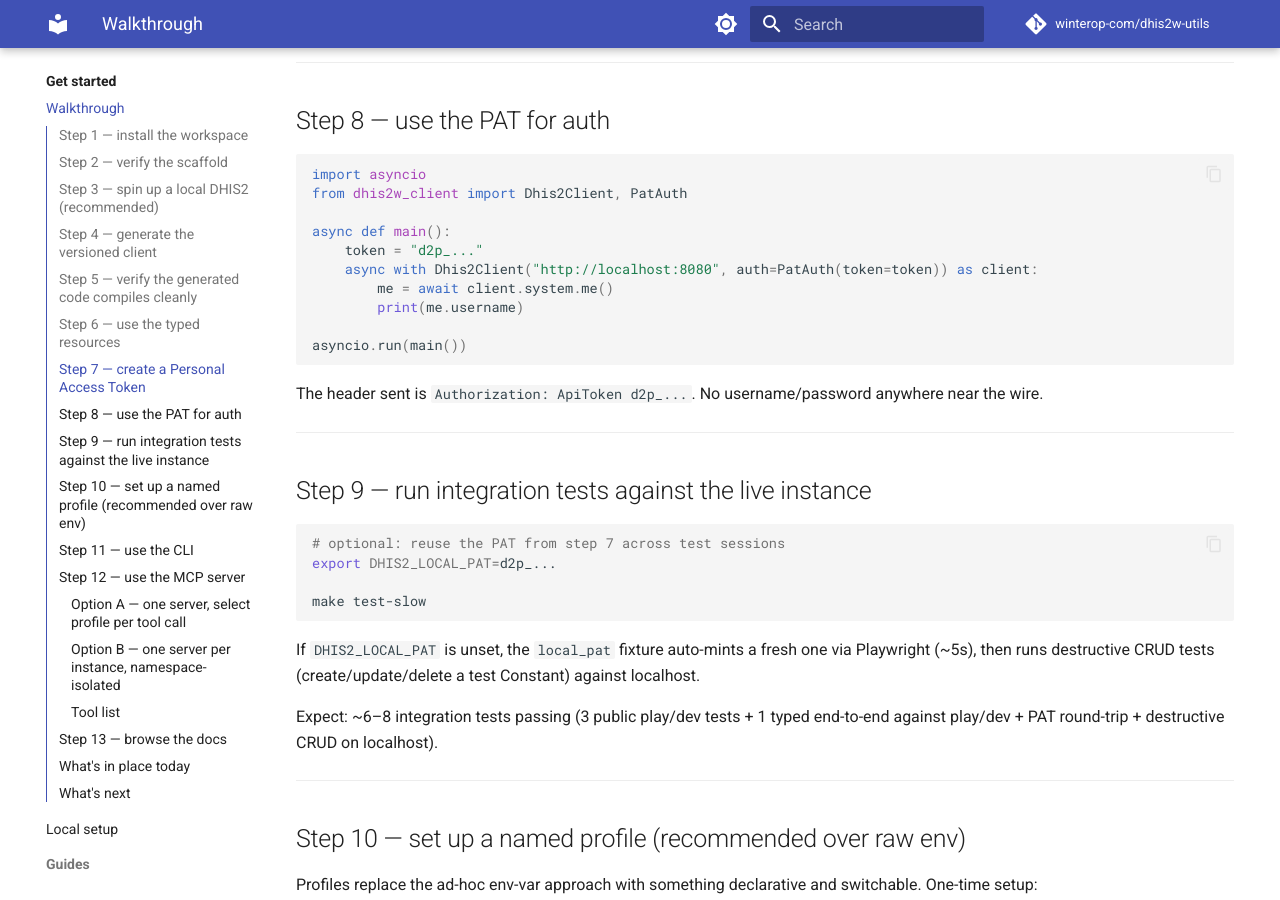
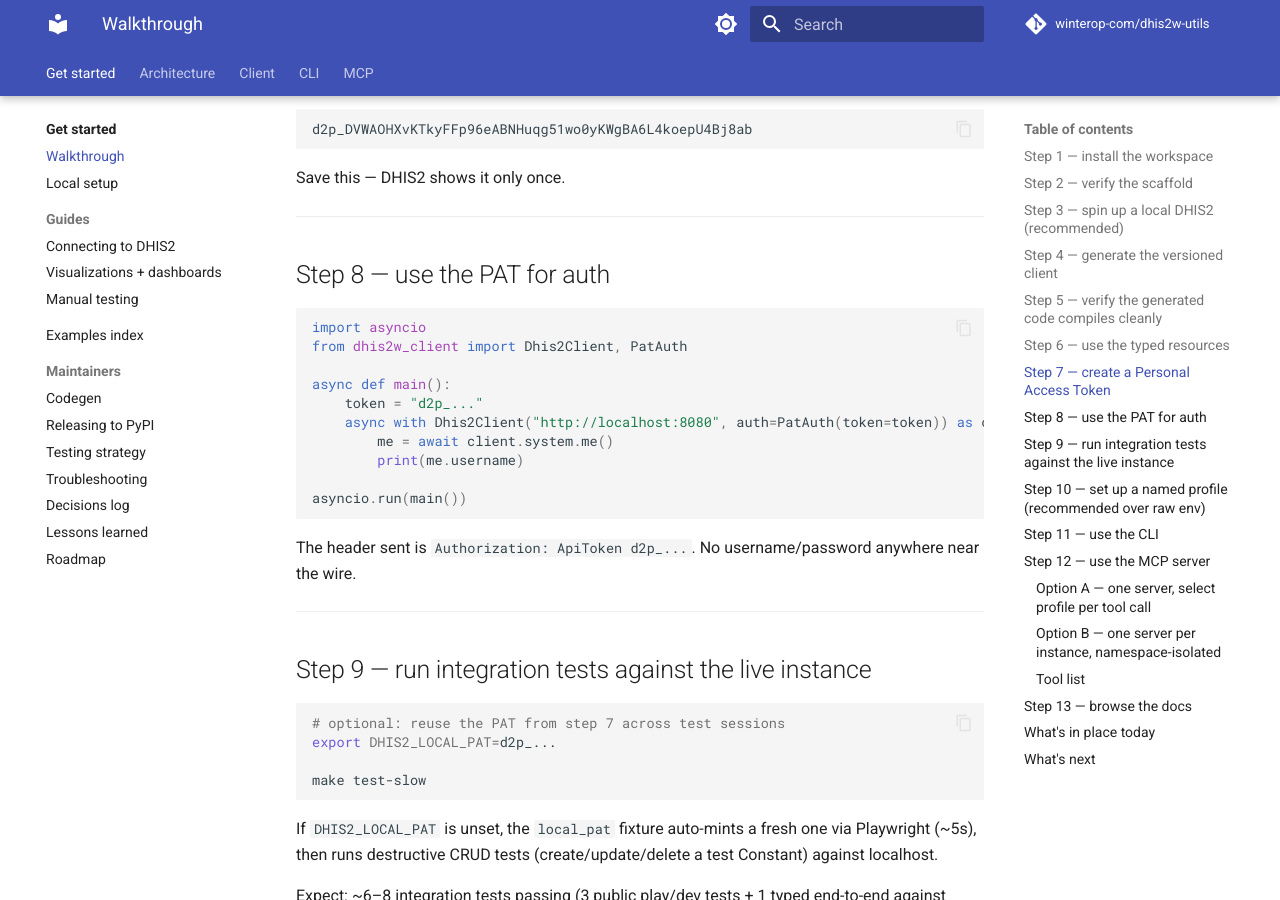
Before and after one commit to winterop-com/dhis2-utils, an MkDocs documentation site: the page built from docs/walkthrough.md, in a window 1280 px wide and 900 px high, scrolled down 3590 px. Built offline with MkDocs 1.6.1 and Material for MkDocs 9.7.7, drawn with Linux system fonts in a browser that asks for light colours; comment, search, counter and statistics services are not loaded.

Commit message:
docs(nav): sticky top tabs + per-page TOC moves to right column
Two tweaks:

- Re-add `navigation.tabs.sticky` so the top tab bar pins while
  scrolling — long reference pages (cli-reference.md, mcp-reference.md)
  benefit most.
- Drop `toc.integrate` so the per-page TOC moves back to its own
  right column instead of being stacked into the left sidebar. Frees
  up the left rail (which now carries only the tab's nav tree, not
  nav + page TOC concatenated).

Layout is now three-column: tab-focused nav left, content center,
per-page heading list right.

```diff
--- a/mkdocs.yml
+++ b/mkdocs.yml
@@ -29,12 +29,12 @@
     # so the Python API surface (45 pages) gets its own home instead of
     # dominating every page's left rail.
     - navigation.tabs
+    - navigation.tabs.sticky
     - navigation.sections
     - navigation.indexes
     - navigation.top
     - navigation.tracking
     - toc.follow
-    - toc.integrate
     - search.highlight
     - search.share
     - content.code.copy
```
